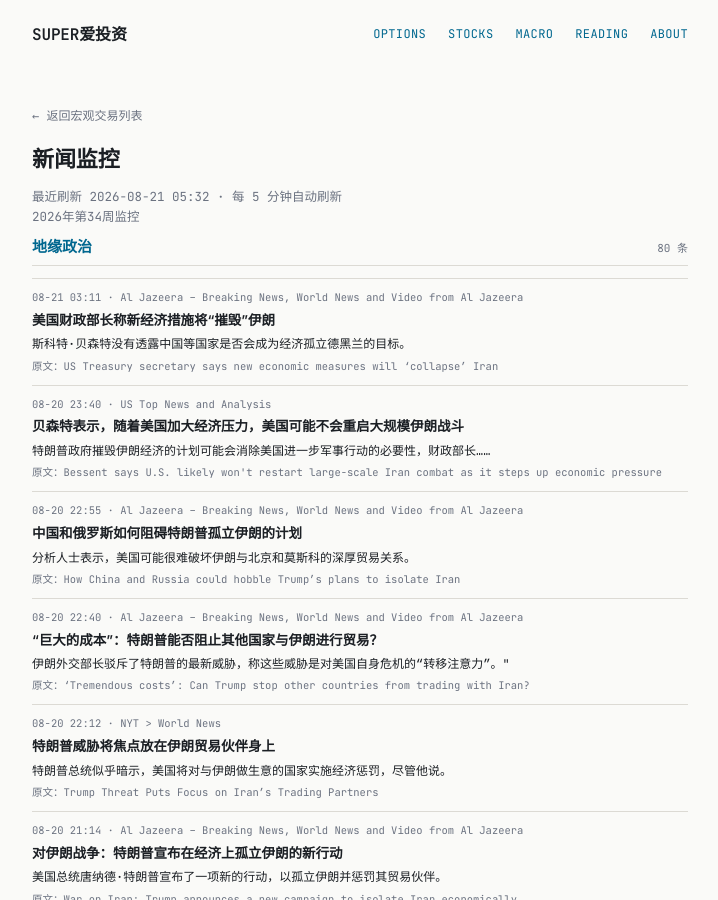
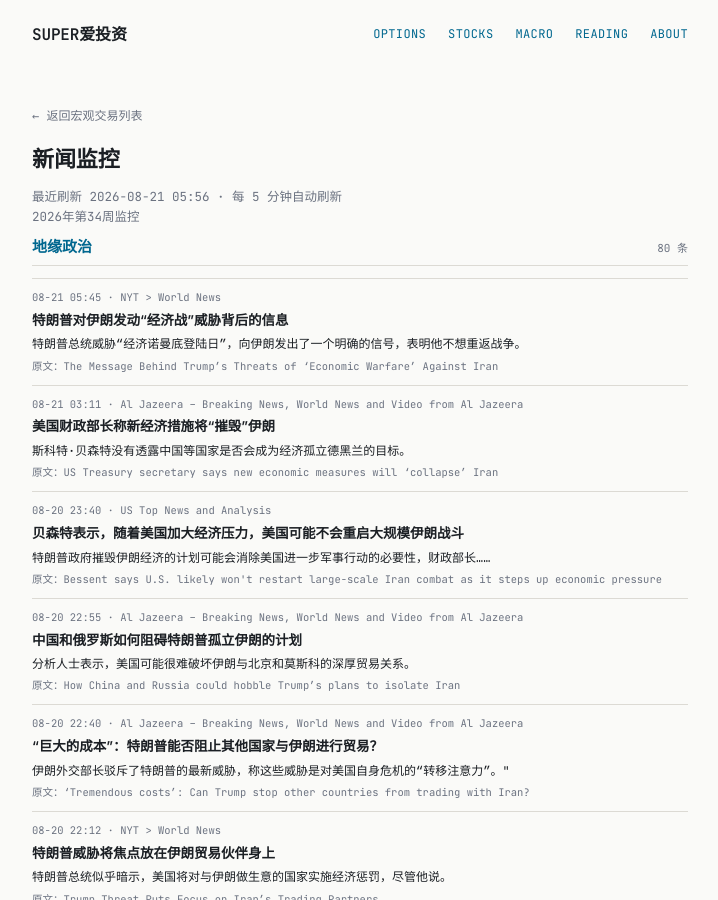
Before and after one commit to tang3super/tang3super.github.io, a Jekyll site: the page built from macro-trade/news-digest.md, in a window 1280 px wide and 900 px high. Shown: the whole window, without its empty margins (280-998 px from the left). Built offline with Jekyll 4.4.1, drawn with Linux system fonts in a browser that asks for light colours; some of the changed text lies outside the part shown.

Commit message:
sync news-digest article

```diff
--- a/macro-trade/news-digest.md
+++ b/macro-trade/news-digest.md
@@ -5,11 +5,18 @@ title: 新闻监控
 date: '2026-08-21'
 summary: 2026年第34周监控
 week_label: 2026年第34周监控
-last_updated: 2026-08-21 05:32
+last_updated: 2026-08-21 05:56
 refresh_note: 每 5 分钟自动刷新
 topics:
 - name: 地缘政治
   items:
+  - title: The Message Behind Trump’s Threats of ‘Economic Warfare’ Against Iran
+    summary: President Trump’s threats of an “economic D-Day” carry a clear signal to Iran that he does not want to go back to war.
+    link: https://www.nytimes.com/2026/08/20/world/europe/trump-iran-economy-sanctions-threats.html
+    source: NYT > World News
+    time: 08-21 05:45
+    title_zh: 特朗普对伊朗发动“经济战”威胁背后的信息
+    summary_zh: 特朗普总统威胁“经济诺曼底登陆日”，向伊朗发出了一个明确的信号，表明他不想重返战争。
   - title: US Treasury secretary says new economic measures will ‘collapse’ Iran
     summary: Scott Bessent has not said if countries such as China could be targeted in an effort to economically isolate Tehran.
     link: https://www.aljazeera.com/news/2026/8/20/us-treasury-secretary-says-new-economic-measures-will-collapse-iran?traffic_source=rss
```
Also changed, not shown: other parts of macro-trade/news-digest.md (+0 -6 lines).
